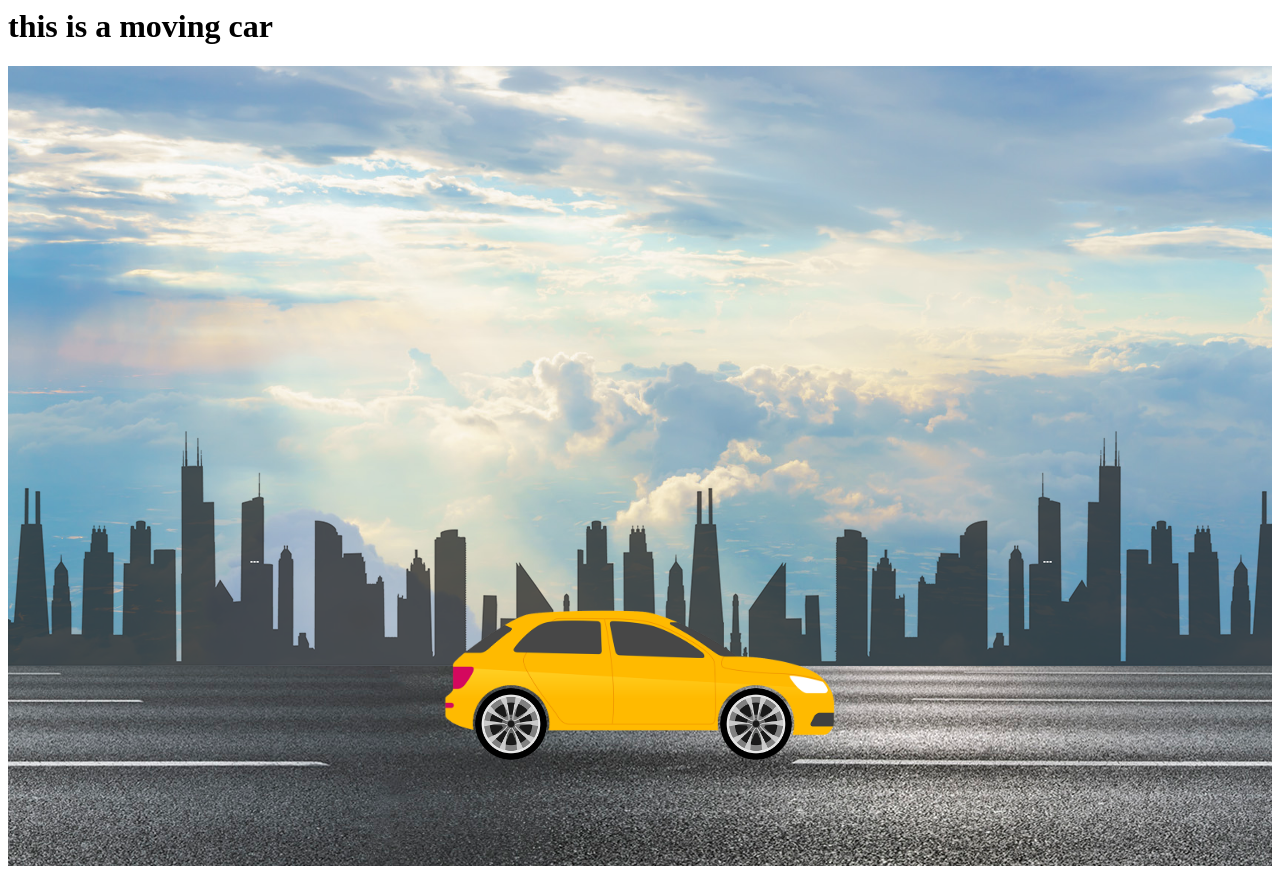
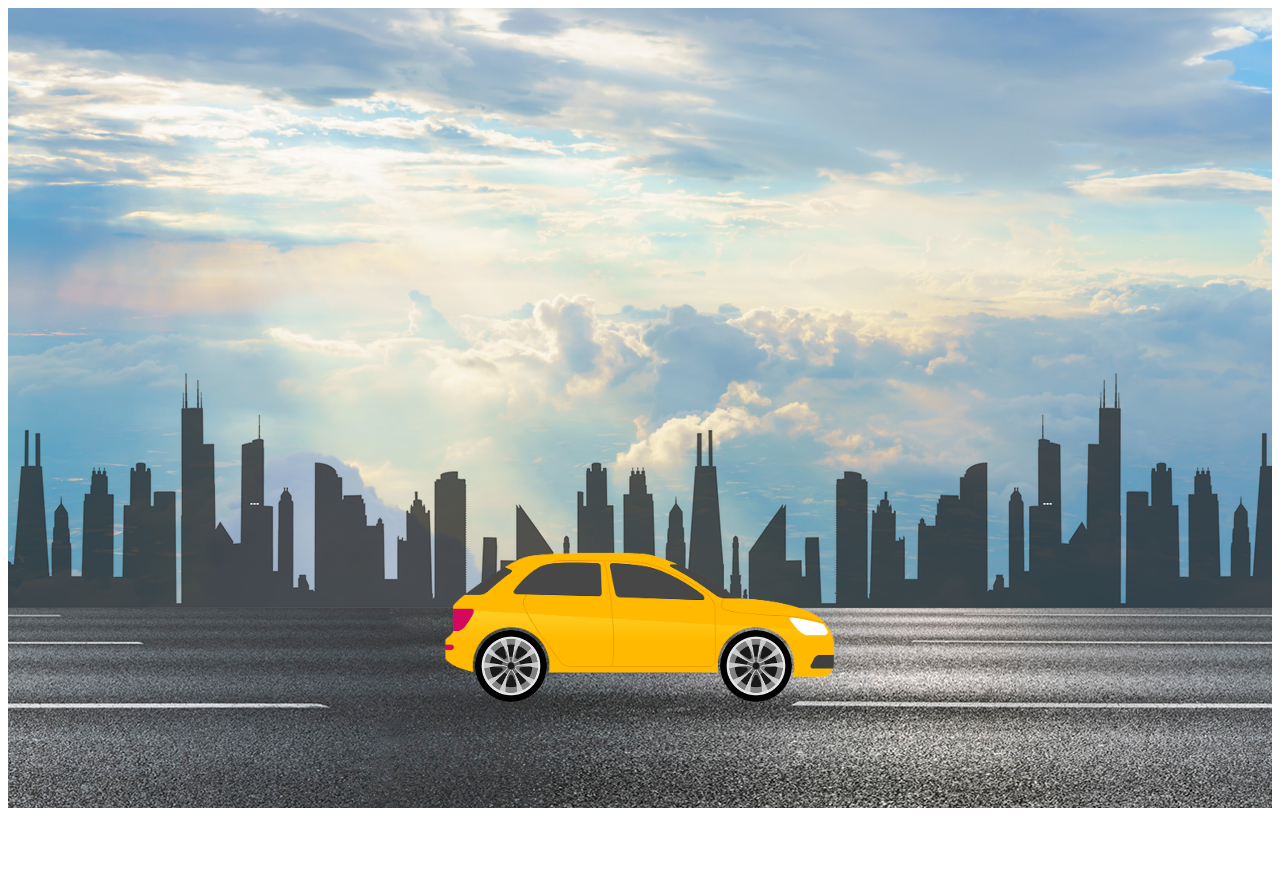
Before and after one commit to kisen23/Car-Animation, a plain HTML site: page index.html in a window 1280 px wide. After the commit the page ends 816 px from the top, so only its background shows below. Drawn offline with Linux system fonts and the light colour scheme.

Commit message:
Update index.html

```diff
--- a/index.html
+++ b/index.html
@@ -3,7 +3,7 @@
     <link  rel="stylesheet"  href="style.css">
 </head>
 <body>
-    <h1>this is a moving car</h1>
+
     <div class="hero">
         <div class="highway"></div>
             <div class="city"></div>
```
